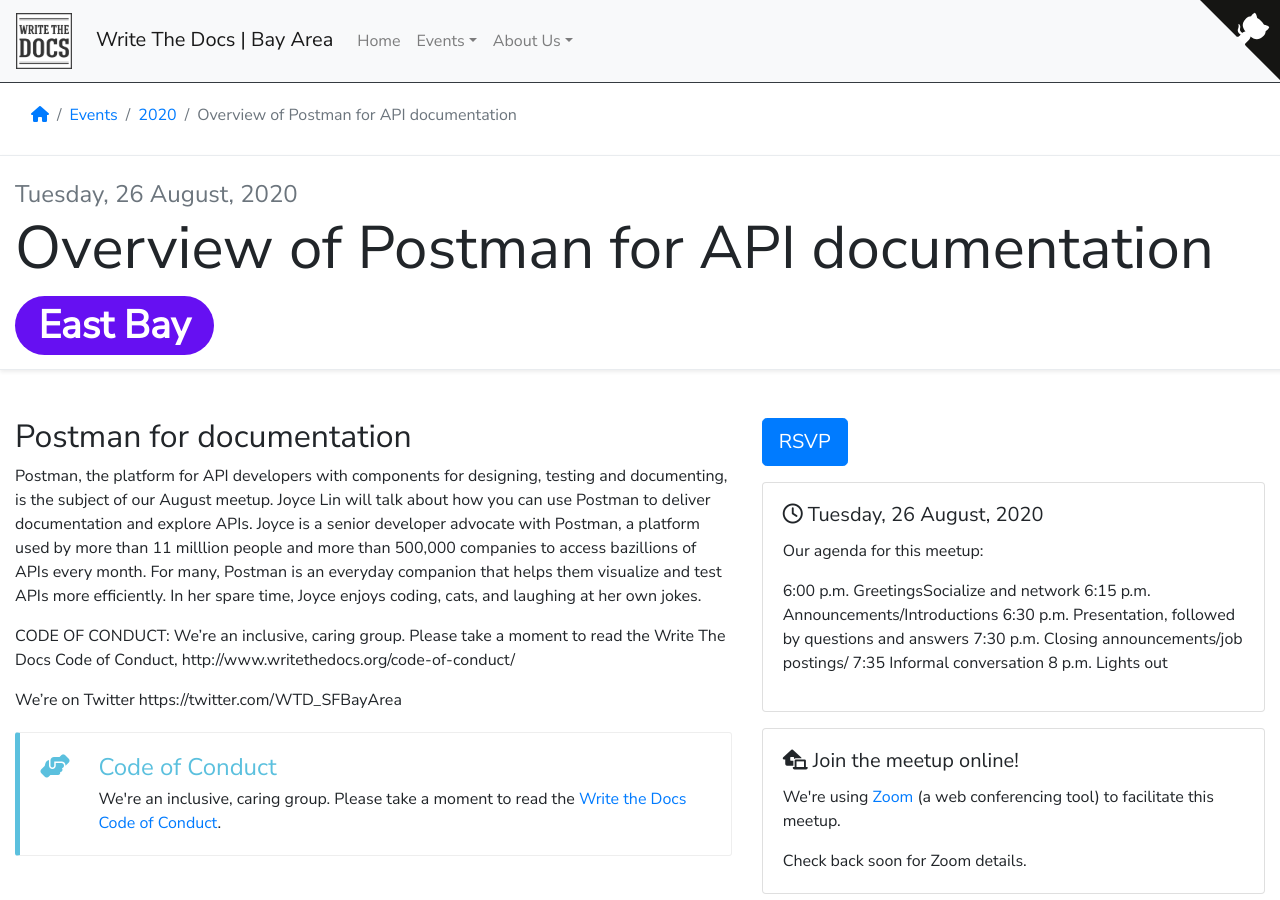
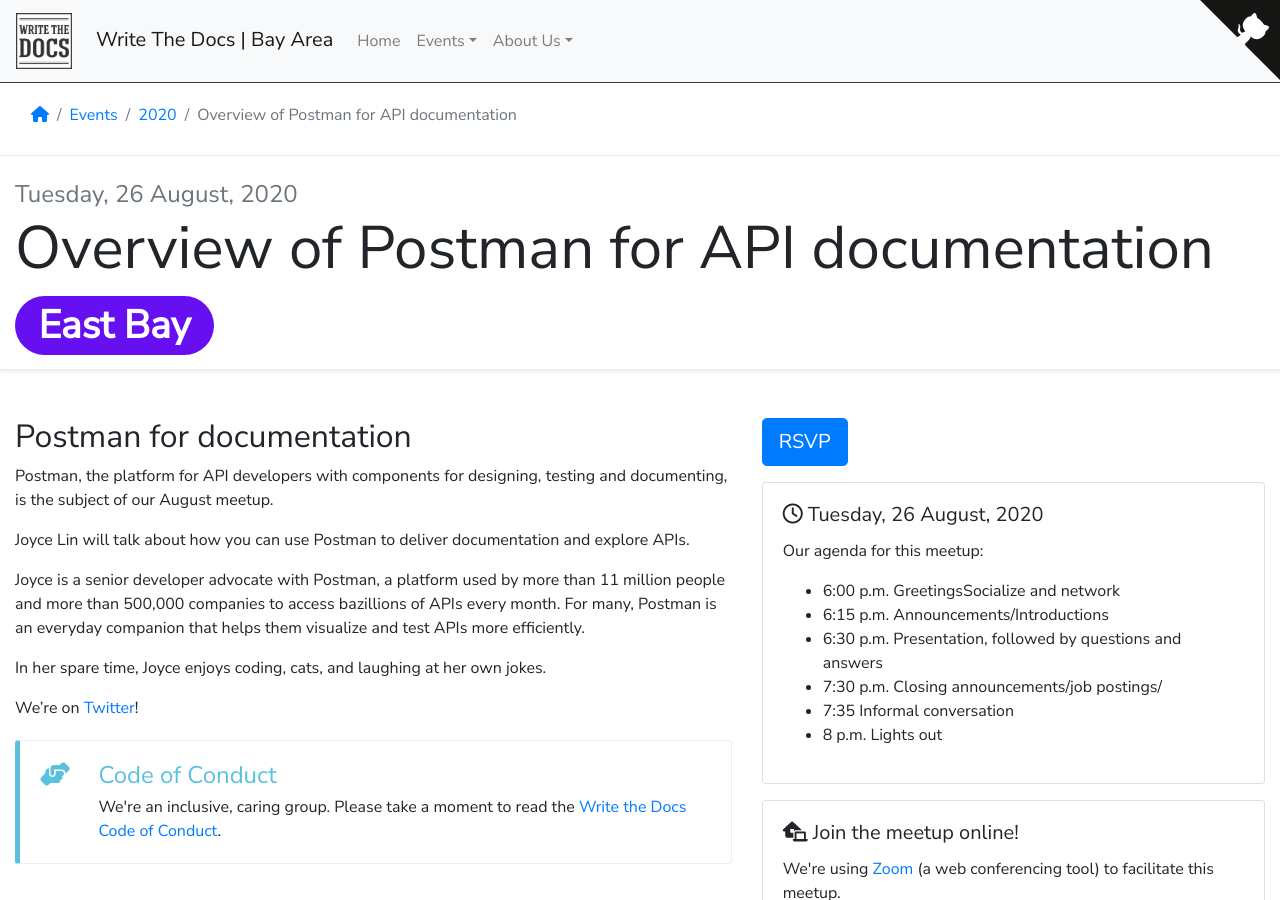
Before and after one commit to San-Francisco-Write-The-Docs/www, a Jekyll site: the page built from content/_events/2020/august.md, in a window 1280 px wide and 900 px high. Built offline with Jekyll 4.4.1, drawn with Linux system fonts in a browser that asks for light colours; nearby versions of some CDN libraries.

Commit message:
Added bullet points to agenda and fixed links.

```diff
--- a/content/_events/2020/august.md
+++ b/content/_events/2020/august.md
@@ -19,22 +19,22 @@
   Learn how Postman is useful for documentation.
 
 agenda: |
-  6:00 p.m. GreetingsSocialize and network
-  6:15 p.m. Announcements/Introductions
-  6:30 p.m. Presentation, followed by questions and answers
-  7:30 p.m. Closing announcements/job postings/
-  7:35 Informal conversation
-  8 p.m. Lights out
+  * 6:00 p.m. GreetingsSocialize and network
+  * 6:15 p.m. Announcements/Introductions
+  * 6:30 p.m. Presentation, followed by questions and answers
+  * 7:30 p.m. Closing announcements/job postings/
+  * 7:35 Informal conversation
+  * 8 p.m. Lights out
 ---
 
 ## Postman for documentation
 
 Postman, the platform for API developers with components for designing, testing and documenting, is the subject of our August meetup.
+
 Joyce Lin will talk about how you can use Postman to deliver documentation and explore APIs.
-Joyce is a senior developer advocate with Postman, a platform used by more than 11 milllion people and more than 500,000 companies to access bazillions of APIs every month. For many, Postman is an everyday companion that helps them visualize and test APIs more efficiently.
+
+Joyce is a senior developer advocate with Postman, a platform used by more than 11 million people and more than 500,000 companies to access bazillions of APIs every month. For many, Postman is an everyday companion that helps them visualize and test APIs more efficiently.
+
 In her spare time, Joyce enjoys coding, cats, and laughing at her own jokes.
 
-CODE OF CONDUCT: We're an inclusive, caring group. Please take a moment to read the Write The Docs Code of Conduct, http://www.writethedocs.org/code-of-conduct/
-
-We're on Twitter
-https://twitter.com/WTD_SFBayArea
+We're on [Twitter](https://twitter.com/WTD_SFBayArea)!
```
